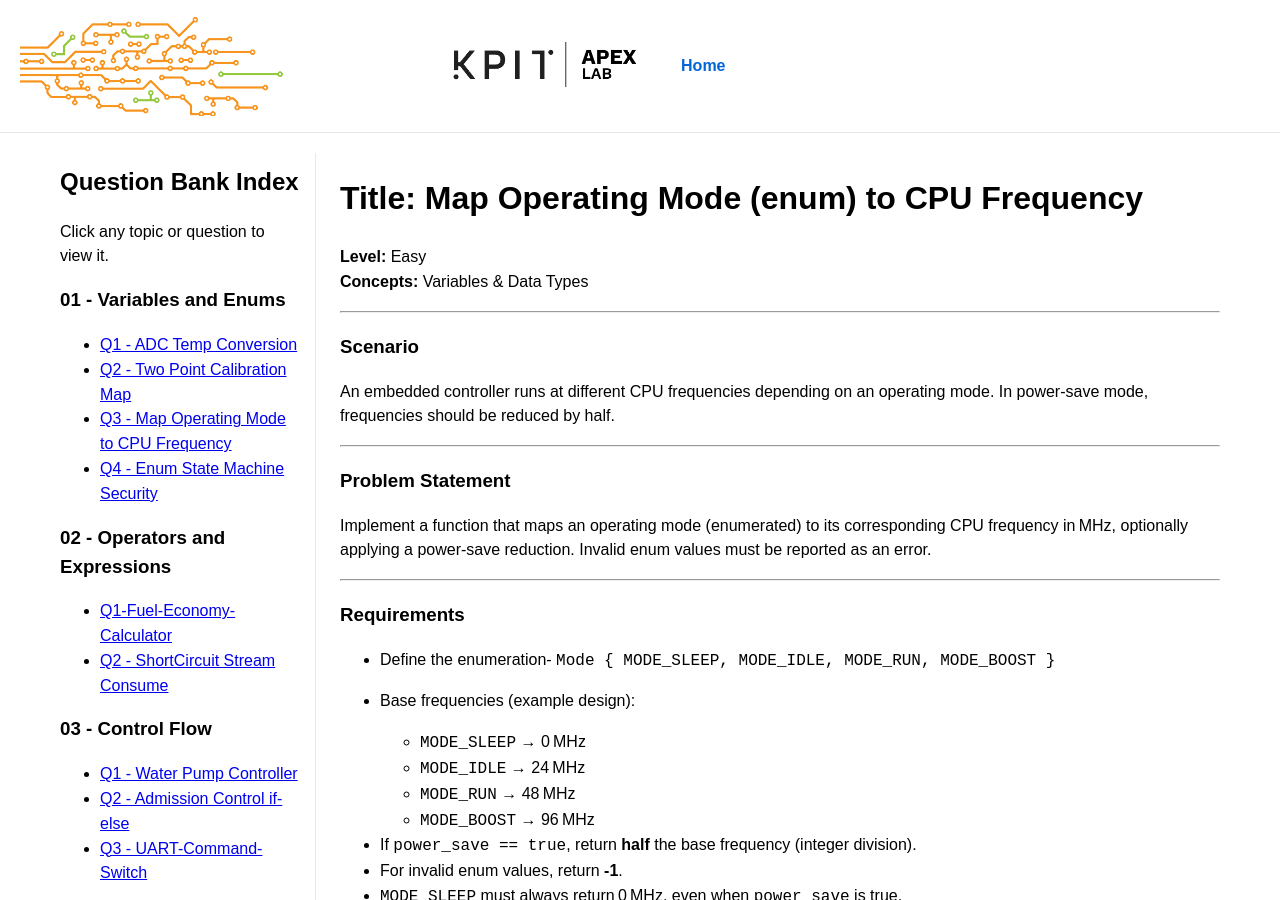
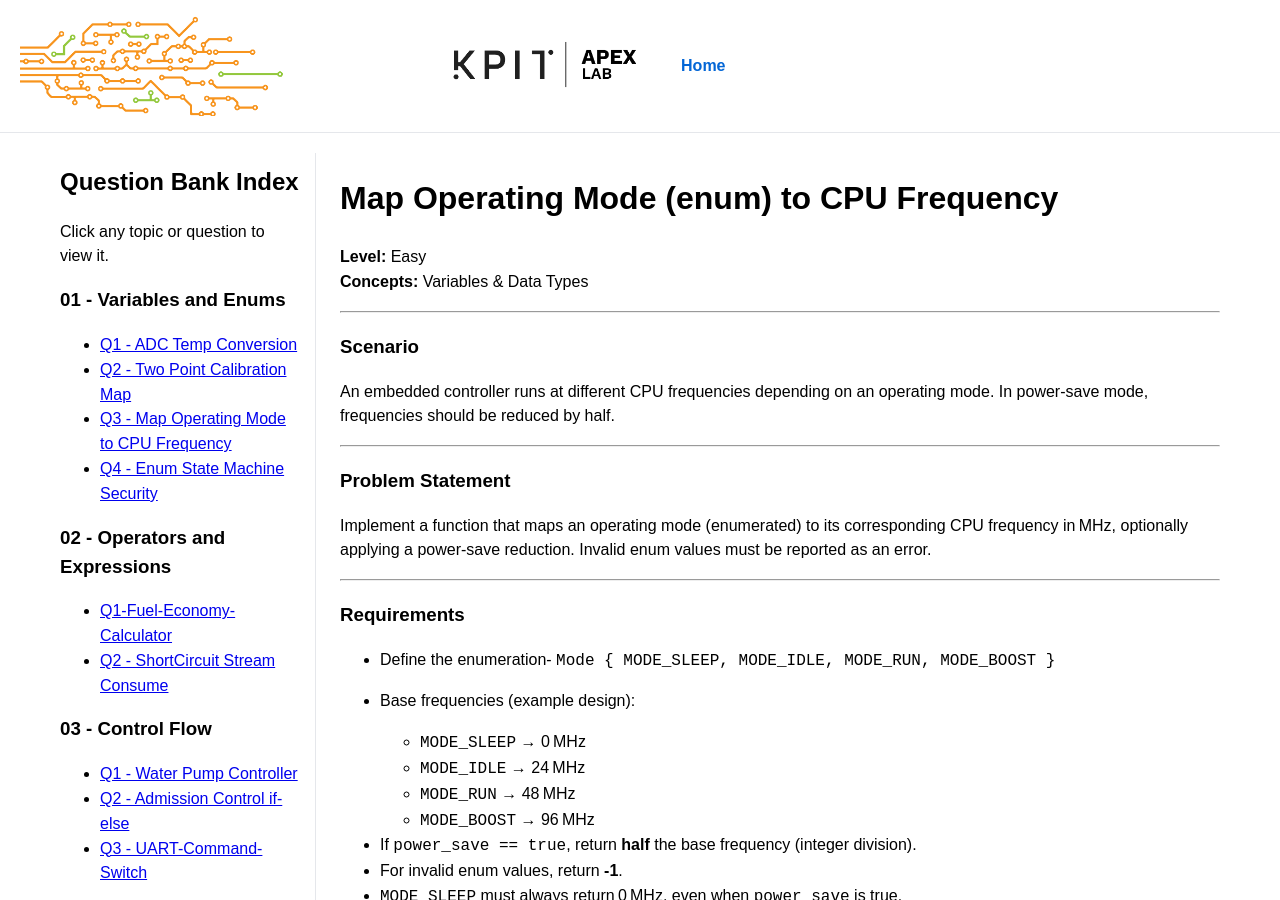
Before and after one commit to kAPEXLab/C-Programming, a Jekyll site: the page built from Question-Bank/01-variables-and-enums/Q3-Map-Operating-Mode-to-CPU-Frequency.md, in a window 1280 px wide and 900 px high. Built offline with Jekyll 4.4.1, drawn with Linux system fonts in a browser that asks for light colours; our own code applies the rules of GitHub Pages for plain Markdown files.

Commit message:
Update Q3-Map-Operating-Mode-to-CPU-Frequency.md

```diff
--- a/Question-Bank/01-variables-and-enums/Q3-Map-Operating-Mode-to-CPU-Frequency.md
+++ b/Question-Bank/01-variables-and-enums/Q3-Map-Operating-Mode-to-CPU-Frequency.md
@@ -1,4 +1,4 @@
-# Title: Map Operating Mode (enum) to CPU Frequency
+# Map Operating Mode (enum) to CPU Frequency
 
 **Level:** Easy
 **Concepts:** Variables & Data Types
@@ -78,4 +78,5 @@ Validate that `mode` is one of the defined enumeration values. Retrieve the corr
 | 3 | `mode = MODE_RUN`, `power_save = true`                                    | `24`            | 48 / 2 = 24 (power‑save)           |
 | 4 | `mode = MODE_BOOST`, `power_save = true`                                  | `48`            | 96 / 2 = 48 (power‑save)           |
 | 5 | `mode = (enum Mode)99`, `power_save = false`                              | `-1`            | Invalid enum                      |
+
 | 6 | `mode = MODE_SLEEP`, `power_save = true`                                  | `0`             | Remains zero even with power‑save |
```
